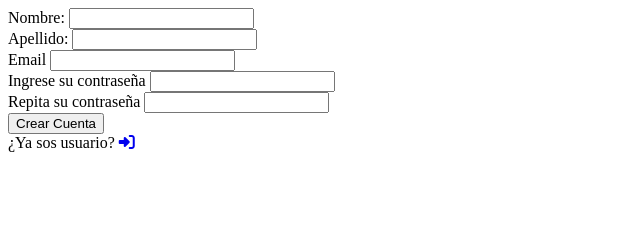
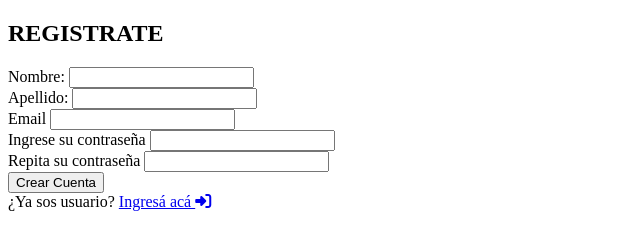
Before and after one commit to nardoprimero/grupo-4, a website: page views/register.html in a window 1280 px wide. Shown: the whole page, without its empty margins (0-640 px from the left). Drawn offline with Linux system fonts and the light colour scheme.

Commit message:
estructura app.js

```diff
--- a/views/register.html
+++ b/views/register.html
@@ -12,6 +12,8 @@
        <script src="https://kit.fontawesome.com/86d9955678.js" crossorigin="anonymous"></script>
     </head>
     <body>
+        <h2> REGISTRATE</h2>
+
         <form action = "/register" method = "POST">
             <div class = "control-formulario">
                 <label for = "nombre">Nombre: </label>
@@ -34,12 +36,15 @@
                 <input type = "password" name = "password2" id = "password2" class = "form-name">
             </div>
 
+            <!-- FALTA EL CON TU CUENTA VAS A PODER...-->
+
+
             <div  class = "control-formulario">
                 <input type = "submit" value = "Crear Cuenta">
             </div>
             <div  class = "control-formulario">
                 <label> ¿Ya sos usuario?</label>
-        <a href="/login"> <i class="fas fa-sign-in-alt"></i></a>
+                <a href="/login"> Ingresá acá <i class="fas fa-sign-in-alt"></i></a>
             </div>
         </form>
     </body>
```
Also changed, not shown: app.js (+8 -0 lines), views/productCart.html (added), views/productDetail.html (added). Lines whose indentation alone changed are shown as unchanged.
